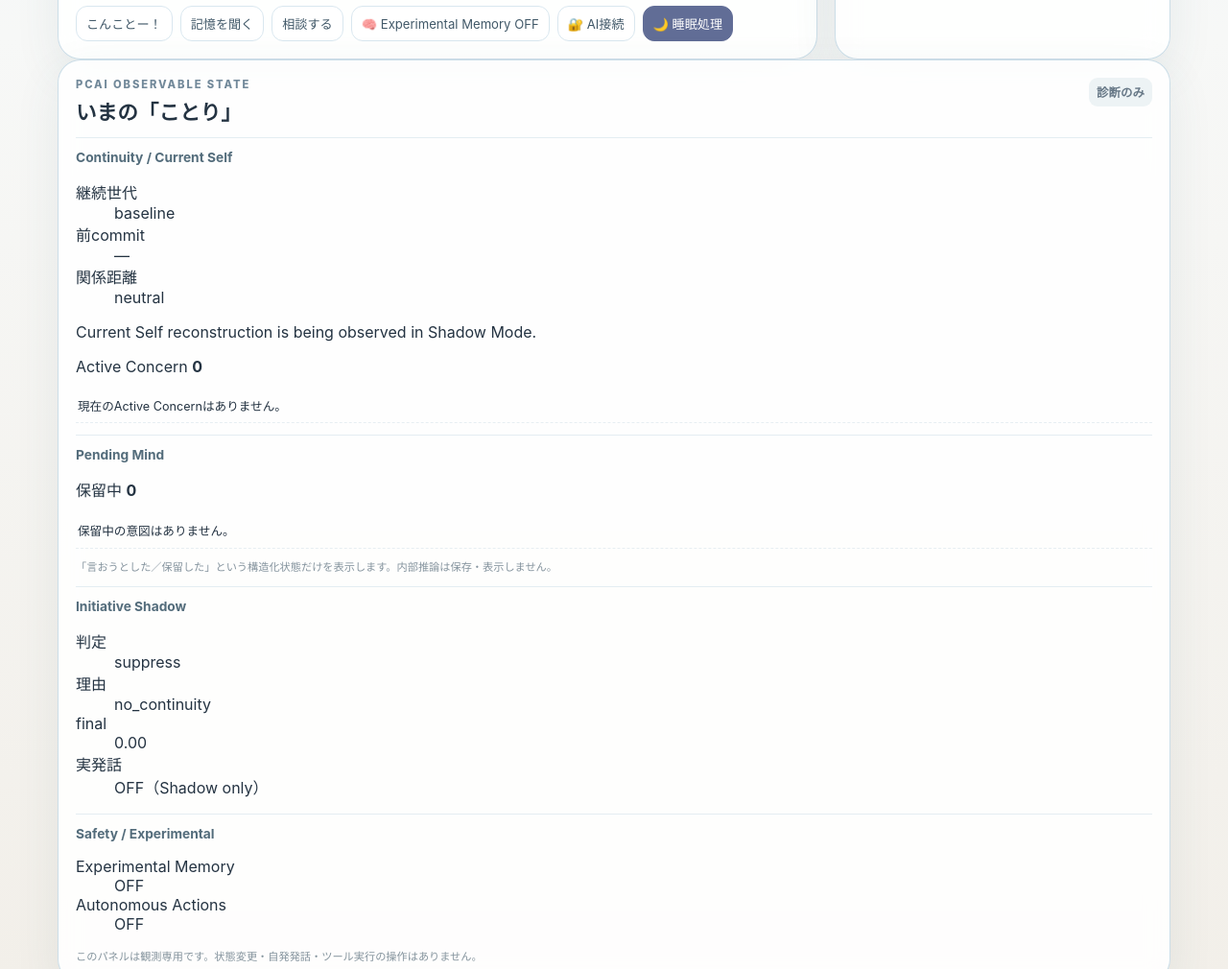
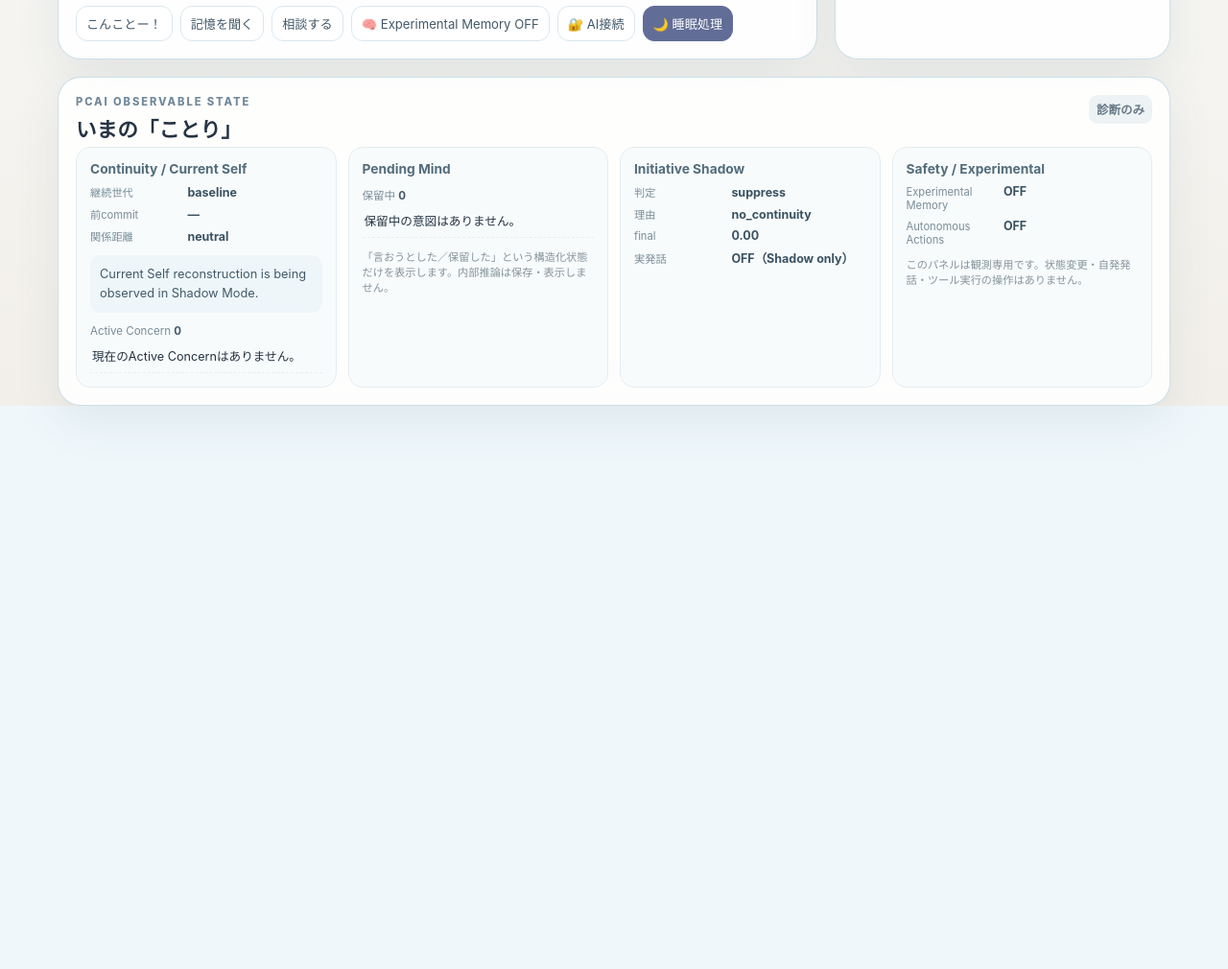
Before and after one commit to akito-ops/pcai-kotori-web, a website: page experimental-chat.html in a window 1280 px wide. Shown: the part 832-1842 px from the top of the page at 96% size. After the commit the page ends 1305 px from the top, so only its background shows below. Drawn offline with Linux system fonts and the light colour scheme.

Commit message:
Load isolated prototype state styles

```diff
--- a/experimental-chat.html
+++ b/experimental-chat.html
@@ -8,6 +8,7 @@
   <meta http-equiv="Content-Security-Policy" content="default-src 'self'; script-src 'self'; style-src 'self'; img-src 'self' data:; connect-src https://pcai-kotori-backend.siryuuakito.workers.dev; object-src 'none'; base-uri 'none'; form-action 'self'">
   <title>篝火ことり PCAI Experimental Memory</title>
   <link rel="stylesheet" href="./styles.css">
+  <link rel="stylesheet" href="./prototype-state.css">
 </head>
 <body>
   <main class="app-shell">
```
